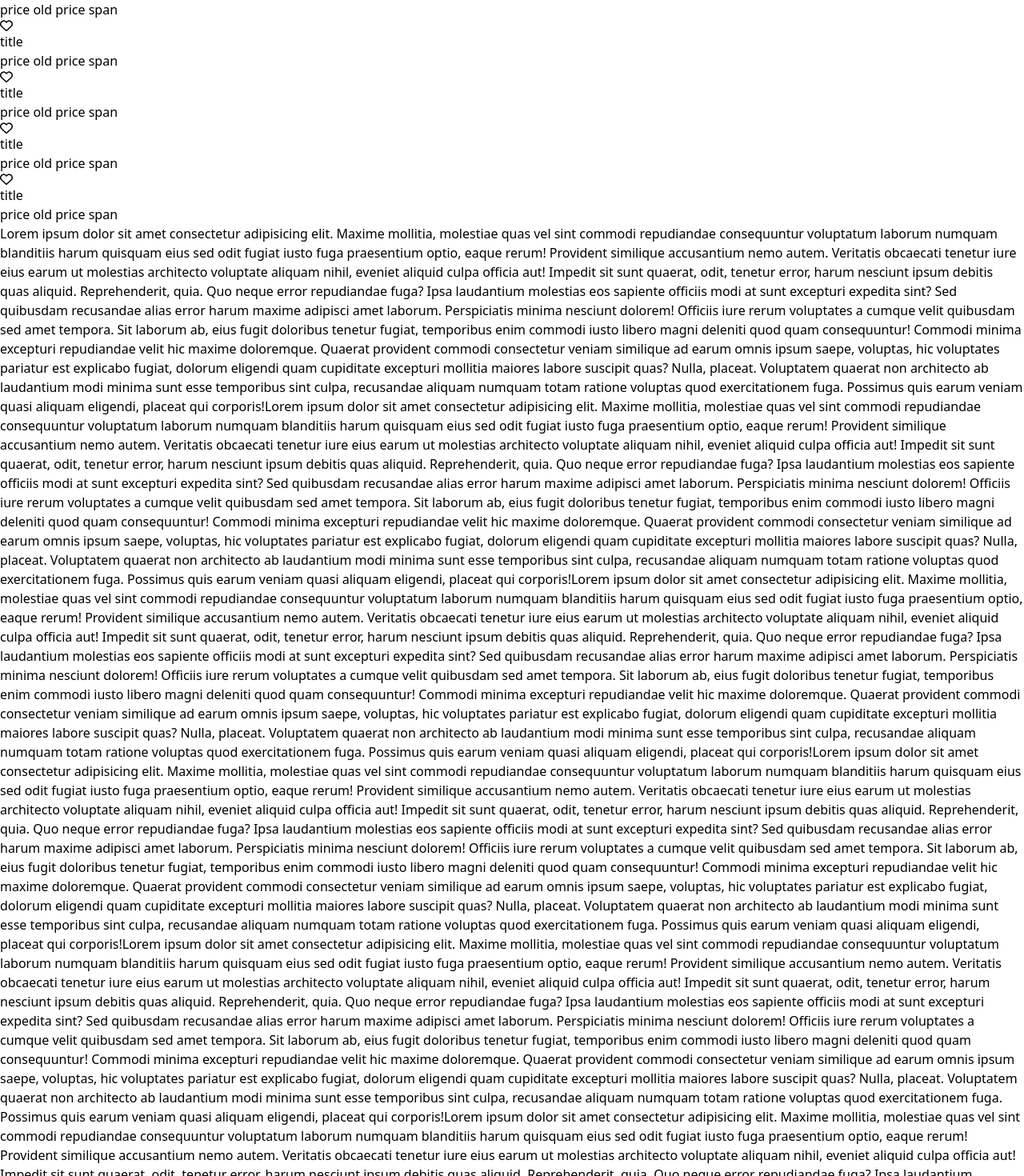
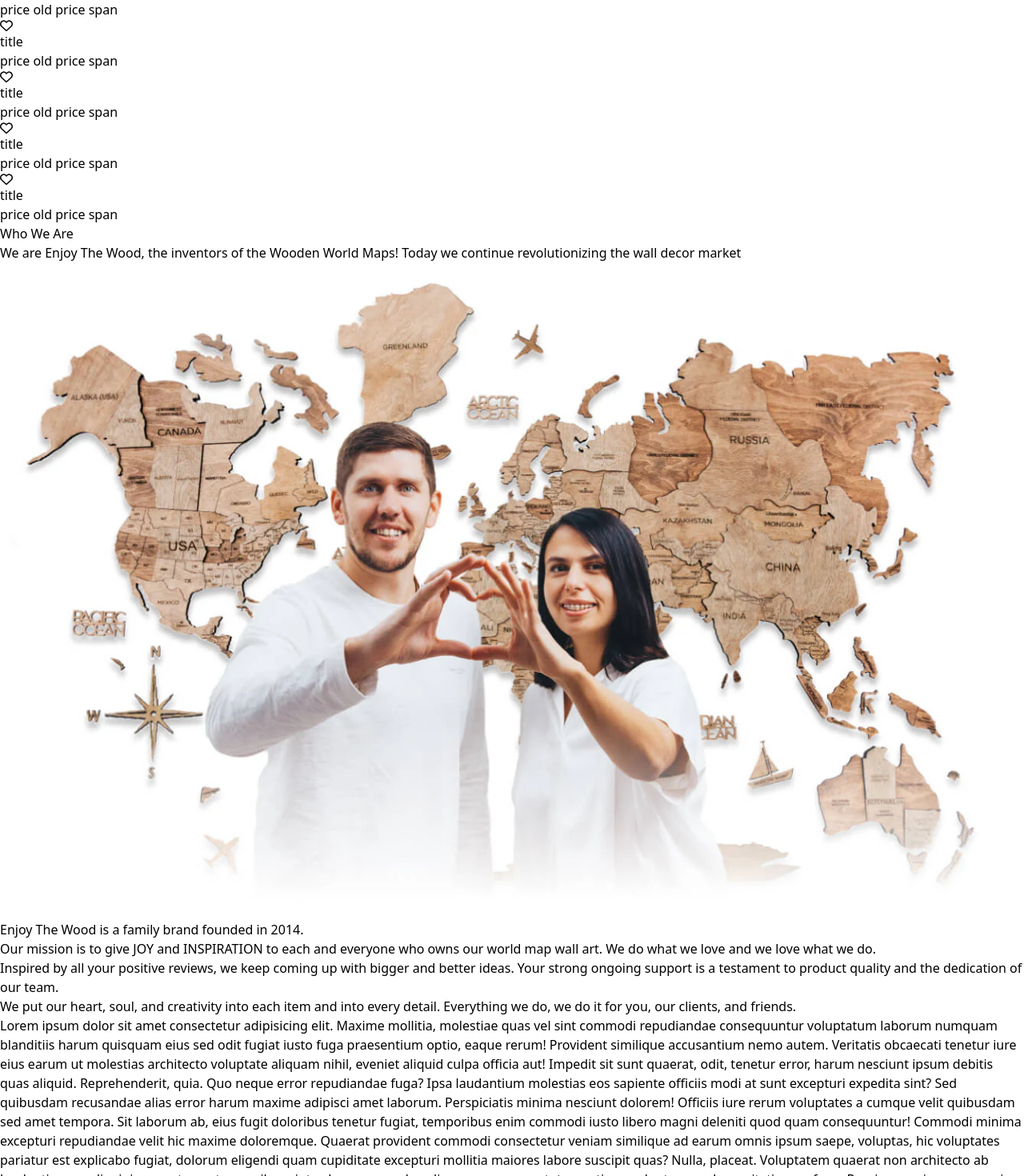
Before and after one commit to husseinhn7/wood-frontend, a React (Vite) app: page / in a window 1280 px wide. Shown: the part 3019-4489 px from the top of the page at 80% size. Built offline with nearby package versions, Linux system fonts and the light colour scheme.

Commit message:
adding who we r

```diff
--- /dev/null
+++ b/src/components/whoWeAreSection.jsx
@@ -0,0 +1,30 @@
+import React from 'react'
+import img from "../assets/Group_1632_1_1.webp"
+const WhoWeAreSection = () => {
+  return (
+    <div className=' flex flex-col  justify-between items-center gap-5 w-100 my-8'>
+        <h1 className=' text-2xl'>Who We Are</h1>
+        <p>We are Enjoy The Wood, the inventors of the Wooden World Maps!
+        Today we continue revolutionizing the wall decor market</p>
+        <div className='  flex  justify-evenly items-center '>
+        <img src={img} className=' w-5/12'   />
+        <div className=' w-5/12  flex flex-col  justify-between items-center gap-5  '>
+            <p><span className=' font-bold' > Enjoy The Wood is a family brand </span>founded in 2014. </p>
+            <p>Our mission is to give JOY and INSPIRATION to each and everyone who owns our world map wall art. We do what we love and we love what we do.</p>
+            <p>Inspired by all your positive reviews, we keep coming up with bigger and better ideas. Your strong ongoing support is a testament to product quality and the dedication of our team.</p>
+            <p>
+            We put our heart, soul, and creativity into each item and into every detail. Everything we do, we do it for you, our clients, and friends.
+            </p>
+
+
+        </div>
+
+
+
+        </div>
+
+    </div>
+  )
+}
+
+export default WhoWeAreSection
--- a/src/pages/home.jsx
+++ b/src/pages/home.jsx
@@ -4,7 +4,7 @@
 import CategorySection from '../components/categorySection'
 import Card from '../components/card'
 import BestSellers from '../components/bestSellers'
-
+import WhoWeAreSection from '../components/whoWeAreSection'
 const Home = () => {
   return (
     <>
@@ -12,6 +12,7 @@
         <Hero />
         <CategorySection />
         <BestSellers />
+        <WhoWeAreSection />
     </>
   )
 }
```
Also changed, not shown: src/assets/Group_1632_1_1.webp (added).
